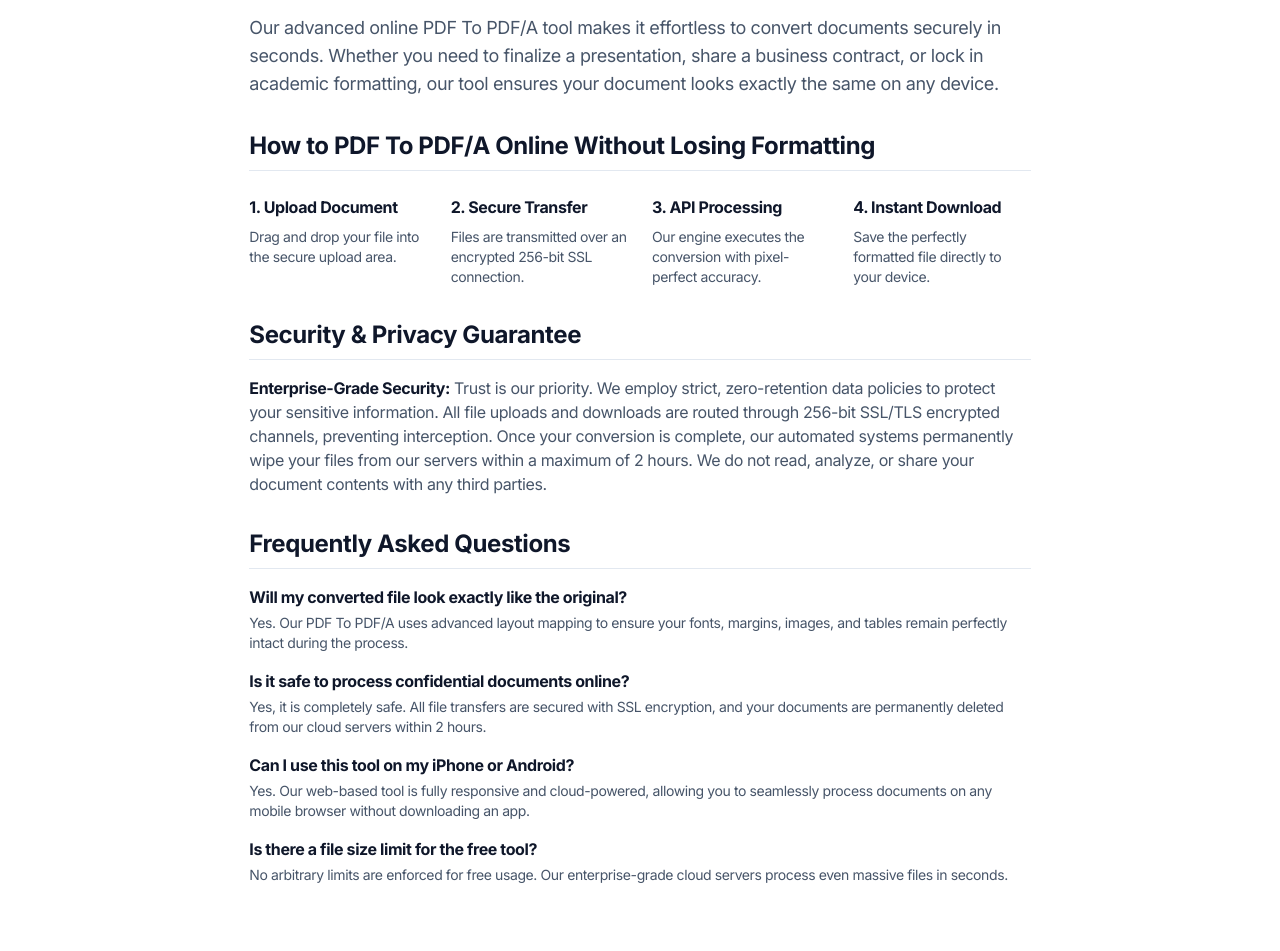
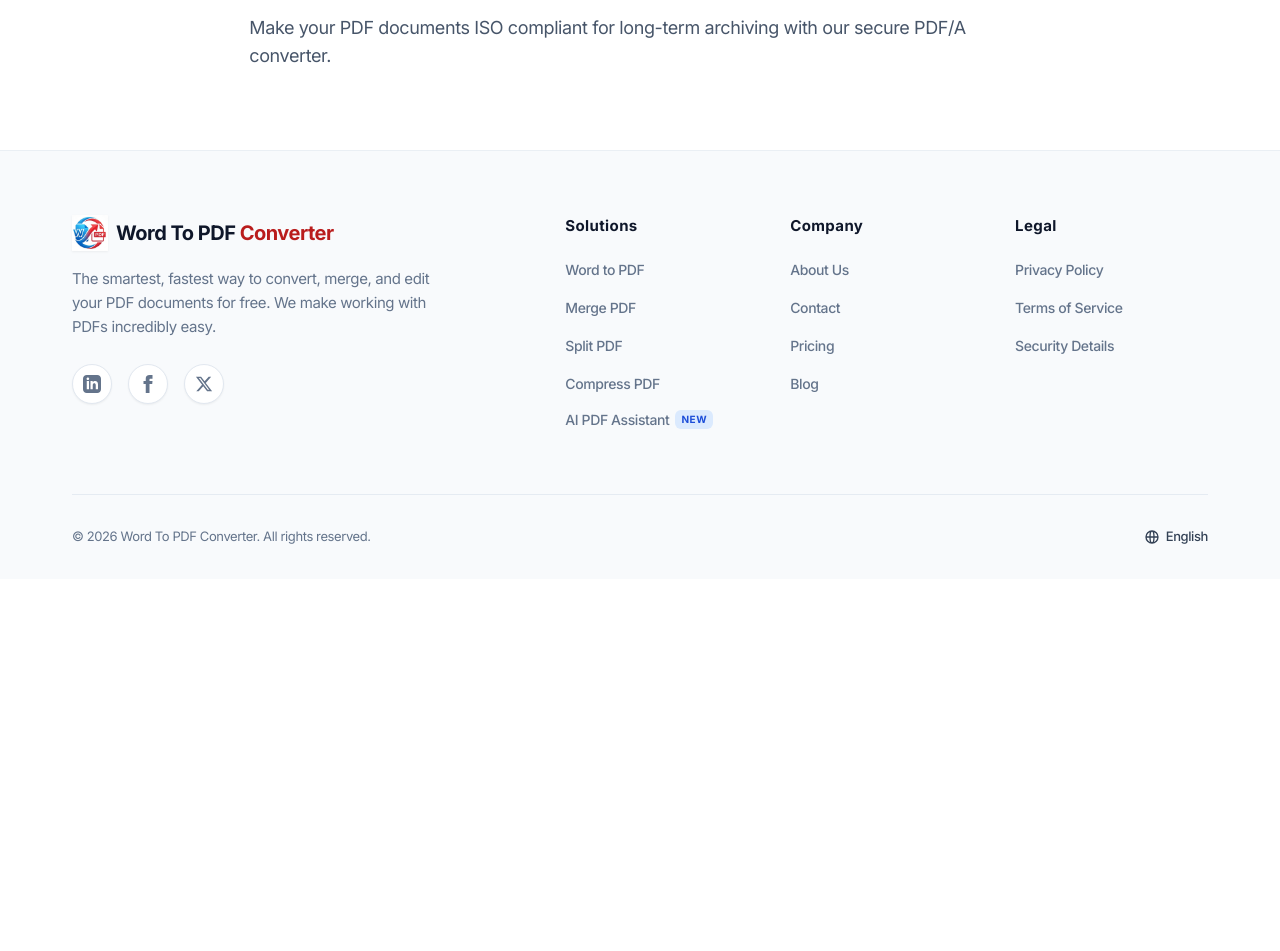
Before and after one commit to rnimriya/wordtopdfconverter, a Next.js app: page /pdf-to-pdfa in a window 1280 px wide. Shown: the part 1521-2472 px from the top of the page. After the commit the page ends 2100 px from the top, so only its background shows below. Built offline with nearby package versions, Linux system fonts and the light colour scheme.

Commit message:
feat: wire up ILovePDF parameters for pdf-to-pdfa tool

```diff
--- a/src/app/pdf-to-pdfa/page.jsx
+++ b/src/app/pdf-to-pdfa/page.jsx
@@ -1,16 +1,24 @@
 "use client";
 
 import React, { useState } from 'react';
-import { FileText, Loader2 } from 'lucide-react';
+import { FileText, AlertCircle } from 'lucide-react';
 import ToolLayout from '../../components/ToolLayout.jsx';
 import PDFPreview from '../../components/PDFPreview.jsx';
+import confetti from 'canvas-confetti';
 
 function PDFtoPDFA() {
   const [file, setFile] = useState(null);
+  const [conformance, setConformance] = useState('pdfa-2b');
   const [isExecuting, setIsExecuting] = useState(false);
   const [progress, setProgress] = useState(0);
   const [successMessage, setSuccessMessage] = useState('');
   const [errorMessage, setErrorMessage] = useState('');
+
+  const handleFileSelect = (selectedFile) => {
+    setFile(selectedFile);
+    setSuccessMessage('');
+    setErrorMessage('');
+  };
 
   const handleExecute = async () => {
     if (!file) return;
@@ -24,6 +32,7 @@ function PDFtoPDFA() {
       const formData = new FormData();
       formData.append('file', file);
       formData.append('task', 'pdfa');
+      formData.append('conformance', conformance);
 
       setProgress(30);
 
@@ -47,7 +56,6 @@ function PDFtoPDFA() {
       let downloadName = 'processed-document.pdf';
       downloadName = `${file.name.replace(/\.[^/.]+$/, '')}-pdfa.pdf`;
 
-      // ILovePDF can return zips for some tasks
       if (blob.type === 'application/zip') {
         downloadName = downloadName.replace('.pdf', '.zip');
       }
@@ -61,7 +69,6 @@ function PDFtoPDFA() {
       setProgress(100);
       setSuccessMessage("Processing successful! Download initialized.");
 
-      // Ensure confetti is called if available, else skip
       if (typeof confetti === 'function') {
         confetti({
           particleCount: 100,
@@ -77,90 +84,53 @@ function PDFtoPDFA() {
     }
   };
 
+  const controls = (
+    <div className="space-y-4">
+      <div className="space-y-2">
+        <label className="text-xs font-semibold uppercase tracking-wider text-slate-400 block">
+          Conformance Level
+        </label>
+        <select
+          value={conformance}
+          onChange={(e) => setConformance(e.target.value)}
+          disabled={isExecuting}
+          className="w-full bg-slate-900 border border-slate-700 text-slate-300 rounded-lg p-2 text-sm focus:ring-primary-500 focus:border-primary-500 outline-none transition-all"
+        >
+          <option value="pdfa-1b">PDF/A-1b (Basic)</option>
+          <option value="pdfa-2b">PDF/A-2b (Recommended)</option>
+          <option value="pdfa-3b">PDF/A-3b (Advanced)</option>
+        </select>
+      </div>
+
+      <div className="p-3 bg-slate-950/40 border border-slate-850 rounded-xl space-y-1.5">
+        <h4 className="text-xs font-bold text-slate-300 flex items-center gap-1.5">
+          <AlertCircle className="h-3.5 w-3.5 text-secondary-500" />
+          ISO Standard Compliance
+        </h4>
+        <p className="text-[10px] text-slate-500 leading-normal">
+          Converts your document into an ISO-standardized version for long-term archiving.
+        </p>
+      </div>
+    </div>
+  );
+
   const schema = {
     "@context": "https://schema.org",
     "@type": "WebApplication",
     "name": "PDF To PDF/A",
     "url": "https://wordtopdfconverter.online/pdf-to-pdfa",
-    "description": "A secure, fast, and free online tool to convert PDF files with 100% precision.",
+    "description": "Convert PDF files into PDF/A for archiving.",
     "applicationCategory": "UtilityApplication",
-    "operatingSystem": "Any",
-    "browserRequirements": "Requires JavaScript",
-    "offers": {
-      "@type": "Offer",
-      "price": "0.00",
-      "priceCurrency": "USD"
-    },
-    "featureList": [
-      "Perfect layout and formatting retention",
-      "256-bit SSL encryption",
-      "Automatic file deletion within 2 hours",
-      "No registration required"
-    ],
-    "creator": {
-      "@type": "Organization",
-      "name": "WordToPDFConverter"
-    }
+    "operatingSystem": "Any"
   };
 
   const seoContent = (
     <div className="prose prose-invert max-w-none space-y-8">
       <div className="space-y-4">
-        <h1 className="text-3xl font-bold font-display text-white">Secure PDF To PDF/A - 100% Private Cloud Processing</h1>
+        <h1 className="text-3xl font-bold font-display text-white">Convert PDF to PDF/A</h1>
         <p className="text-slate-400 text-lg">
-          Our advanced online PDF To PDF/A tool makes it effortless to convert documents securely in seconds. Whether you need to finalize a presentation, share a business contract, or lock in academic formatting, our tool ensures your document looks exactly the same on any device.
+          Make your PDF documents ISO compliant for long-term archiving with our secure PDF/A converter.
         </p>
-      </div>
-
-      <div className="space-y-4">
-        <h2 className="text-2xl font-bold text-white border-b border-slate-800 pb-2">How to PDF To PDF/A Online Without Losing Formatting</h2>
-        <div className="grid grid-cols-1 md:grid-cols-4 gap-6 pt-2">
-          <div className="space-y-2">
-            <h3 className="font-bold text-white text-base">1. Upload Document</h3>
-            <p className="text-sm text-slate-500">Drag and drop your file into the secure upload area.</p>
-          </div>
-          <div className="space-y-2">
-            <h3 className="font-bold text-white text-base">2. Secure Transfer</h3>
-            <p className="text-sm text-slate-500">Files are transmitted over an encrypted 256-bit SSL connection.</p>
-          </div>
-          <div className="space-y-2">
-            <h3 className="font-bold text-white text-base">3. API Processing</h3>
-            <p className="text-sm text-slate-500">Our engine executes the conversion with pixel-perfect accuracy.</p>
-          </div>
-          <div className="space-y-2">
-            <h3 className="font-bold text-white text-base">4. Instant Download</h3>
-            <p className="text-sm text-slate-500">Save the perfectly formatted file directly to your device.</p>
-          </div>
-        </div>
-      </div>
-
-      <div className="space-y-4">
-        <h2 className="text-2xl font-bold text-white border-b border-slate-800 pb-2">Security & Privacy Guarantee</h2>
-        <p className="text-slate-400">
-          <strong>Enterprise-Grade Security:</strong> Trust is our priority. We employ strict, zero-retention data policies to protect your sensitive information. All file uploads and downloads are routed through 256-bit SSL/TLS encrypted channels, preventing interception. Once your conversion is complete, our automated systems permanently wipe your files from our servers within a maximum of 2 hours. We do not read, analyze, or share your document contents with any third parties.
-        </p>
-      </div>
-
-      <div className="space-y-4">
-        <h2 className="text-2xl font-bold text-white border-b border-slate-800 pb-2">Frequently Asked Questions</h2>
-        <div className="space-y-4">
-          <div>
-            <h3 className="font-bold text-white">Will my converted file look exactly like the original?</h3>
-            <p className="text-slate-400 text-sm mt-1">Yes. Our PDF To PDF/A uses advanced layout mapping to ensure your fonts, margins, images, and tables remain perfectly intact during the process.</p>
-          </div>
-          <div>
-            <h3 className="font-bold text-white">Is it safe to process confidential documents online?</h3>
-            <p className="text-slate-400 text-sm mt-1">Yes, it is completely safe. All file transfers are secured with SSL encryption, and your documents are permanently deleted from our cloud servers within 2 hours.</p>
-          </div>
-          <div>
-            <h3 className="font-bold text-white">Can I use this tool on my iPhone or Android?</h3>
-            <p className="text-slate-400 text-sm mt-1">Yes. Our web-based tool is fully responsive and cloud-powered, allowing you to seamlessly process documents on any mobile browser without downloading an app.</p>
-          </div>
-          <div>
-            <h3 className="font-bold text-white">Is there a file size limit for the free tool?</h3>
-            <p className="text-slate-400 text-sm mt-1">No arbitrary limits are enforced for free usage. Our enterprise-grade cloud servers process even massive files in seconds.</p>
-          </div>
-        </div>
       </div>
     </div>
   );
@@ -172,20 +142,20 @@ return (
         dangerouslySetInnerHTML={{ __html: JSON.stringify(schema) }}
       />
       <ToolLayout
-      seoContent={seoContent}
-      title="PDF to PDF/A"
-      description="Convert PDF documents into compliant PDF/A layouts for long-term digital preservation."
+        title="PDF To PDF/A"
+        description="Convert PDF to PDF/A for long term archiving."
         icon={FileText}
         file={file}
-      onFileSelect={(f) => { setFile(f); setSuccessMessage(''); setErrorMessage(''); }}
+        onFileSelect={handleFileSelect}
         onClear={() => { setFile(null); setSuccessMessage(''); setErrorMessage(''); }}
-      controls={(<button onClick={handleExecute} className="w-full glass-button-primary text-xs" disabled={!file}>Archive to PDF/A</button>)}
+        controls={controls}
         onExecute={handleExecute}
         isExecuting={isExecuting}
         progress={progress}
         successMessage={successMessage}
         errorMessage={errorMessage}
-
+        seoContent={seoContent}
+        preview={<PDFPreview file={file} pageNumber={1} scale={0.8} />}
       />
     </>
   );
```
Lines whose indentation alone changed are shown as unchanged.
